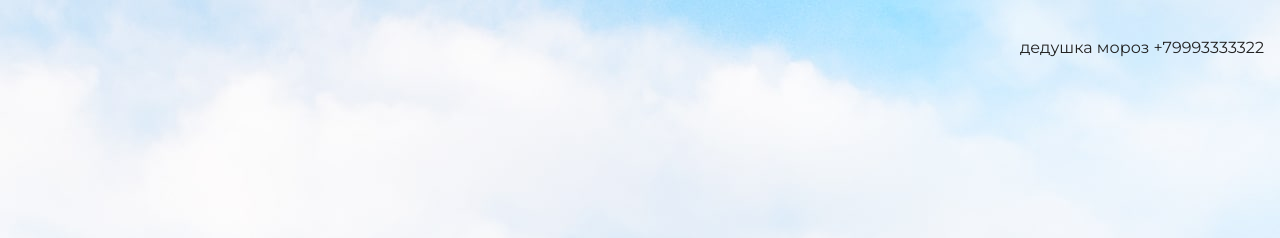
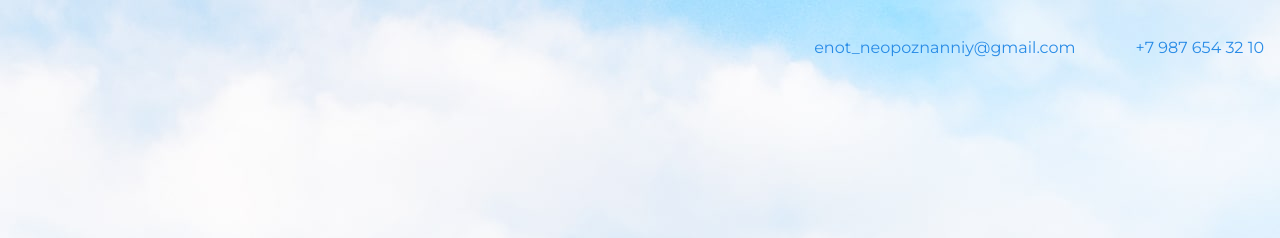
Before and after one commit to Vikusya43/my-site1, a plain HTML site: page index.html in a window 1280 px wide. Shown: the top 238 px of the page. Drawn offline with nearby package versions, Linux system fonts and the light colour scheme.

Commit message:
Update index.html

```diff
--- a/index.html
+++ b/index.html
@@ -13,7 +13,9 @@
 <body>
   <header class="page-header">
     <div class="container">
-      дедушка мороз +79993333322
+      <a href="mailto:enot_neopoznanniy@gmail.com">enot_neopoznanniy@gmail.com</a>
+    <a href="tel:+79876543210">+7 987 654 32 10</a>
+
     </div>
   </header>
 
```
